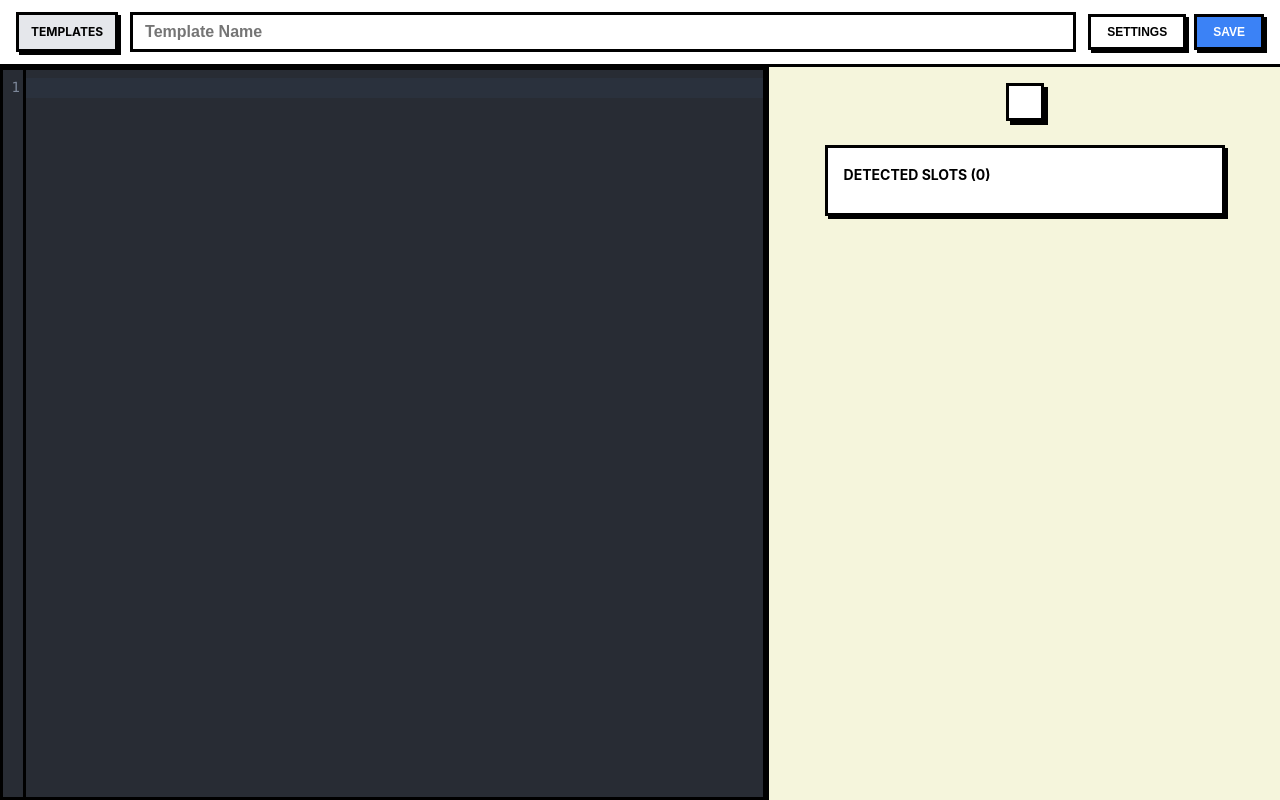
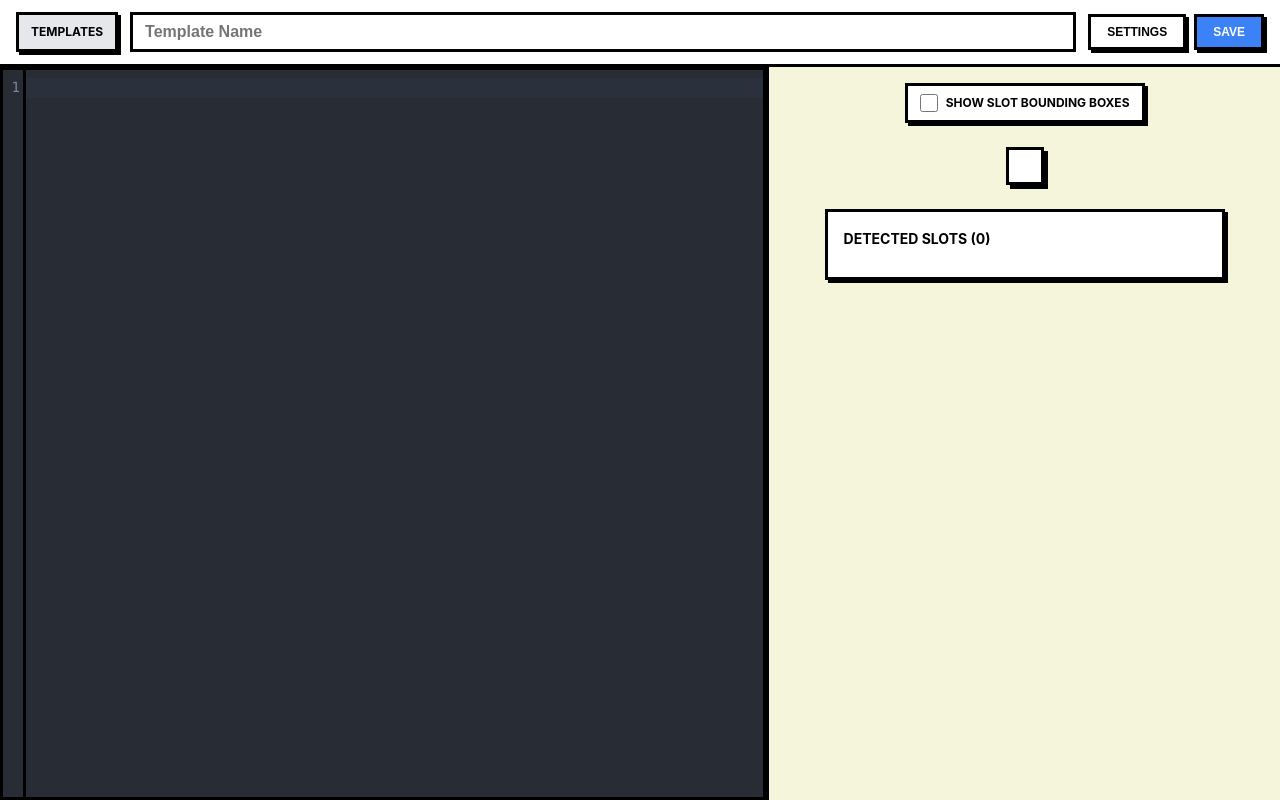
Before and after one commit to hugodelahousse/rpg-cards, a React (Vite) app: page /rpg-cards/editor/new in a window 1280 px wide. Built offline with nearby package versions, Linux system fonts and the light colour scheme.

Commit message:
Add bounding box toggle for data slots in template editor (#11)

```diff
--- a/src/pages/EditorPage.module.css
+++ b/src/pages/EditorPage.module.css
@@ -236,6 +236,40 @@
   gap: 24px;
 }
 
+.boundingBoxToggle {
+  display: flex;
+  align-items: center;
+  gap: 8px;
+  padding: 8px 12px;
+  background: var(--color-surface);
+  border: var(--border);
+  box-shadow: var(--shadow-sm);
+  cursor: pointer;
+  font-weight: 700;
+  font-size: 0.75rem;
+  text-transform: uppercase;
+  transition: transform 0.1s, box-shadow 0.1s;
+  user-select: none;
+}
+
+.boundingBoxToggle:hover {
+  transform: translate(-2px, -2px);
+  box-shadow: var(--shadow-md);
+}
+
+.boundingBoxToggle:active {
+  transform: translate(2px, 2px);
+  box-shadow: none;
+}
+
+.boundingBoxToggle input[type="checkbox"] {
+  width: 18px;
+  height: 18px;
+  border: var(--border);
+  cursor: pointer;
+  accent-color: var(--color-primary);
+}
+
 .cardWrapper {
   display: flex;
   justify-content: center;
--- a/src/pages/EditorPage.tsx
+++ b/src/pages/EditorPage.tsx
@@ -23,6 +23,7 @@ export function EditorPage() {
   const [hasUnsavedChanges, setHasUnsavedChanges] = useState(false)
   const [templateName, setTemplateName] = useState('')
   const [showSettings, setShowSettings] = useState(false)
+  const [showBoundingBoxes, setShowBoundingBoxes] = useState(false)
 
   // Load template
   useEffect(() => {
@@ -207,9 +208,40 @@ export function EditorPage() {
           className={`${styles.previewPane} ${activeTab === 'preview' ? styles.paneActive : ''}`}
         >
           <div className={styles.previewContent}>
+            <label className={styles.boundingBoxToggle}>
+              <input
+                type="checkbox"
+                checked={showBoundingBoxes}
+                onChange={(e) => setShowBoundingBoxes(e.target.checked)}
+              />
+              <span>SHOW SLOT BOUNDING BOXES</span>
+            </label>
             {parsedTemplate ? (
               <>
                 <style>{parsedTemplate.css}</style>
+                {showBoundingBoxes && (
+                  <style>{`
+                    [data-slot] {
+                      outline: 2px dashed #e63946 !important;
+                      outline-offset: 2px;
+                      position: relative;
+                    }
+                    [data-slot]::after {
+                      content: attr(data-slot);
+                      position: absolute;
+                      top: -18px;
+                      left: 0;
+                      background: #e63946;
+                      color: white;
+                      font-size: 10px;
+                      font-weight: 700;
+                      padding: 1px 4px;
+                      font-family: 'Fira Code', monospace;
+                      white-space: nowrap;
+                      z-index: 1000;
+                    }
+                  `}</style>
+                )}
                 <div
                   className={styles.cardWrapper}
                   dangerouslySetInnerHTML={{ __html: previewCardHtml }}
```
